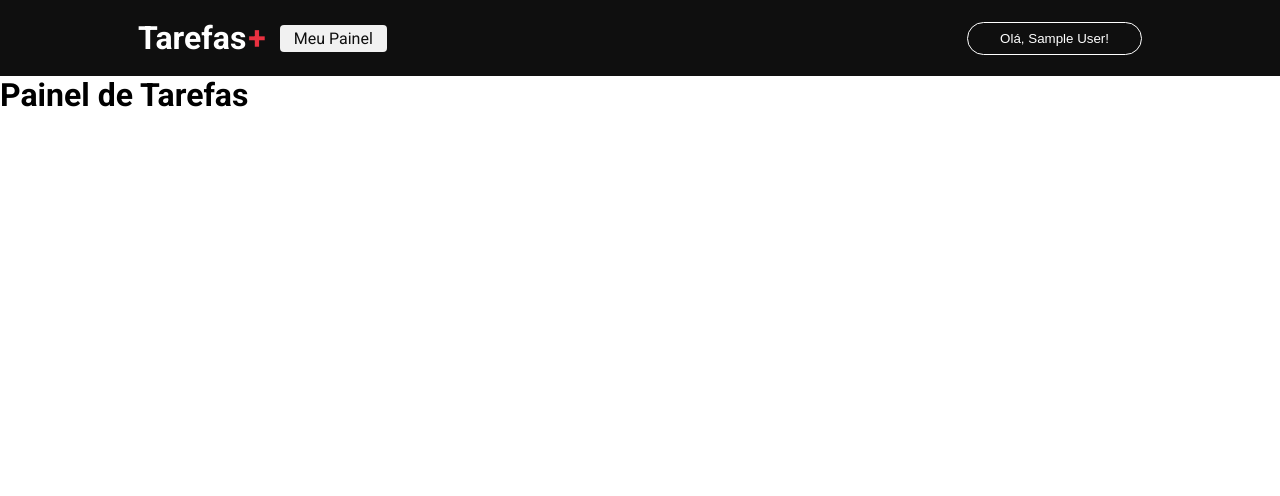
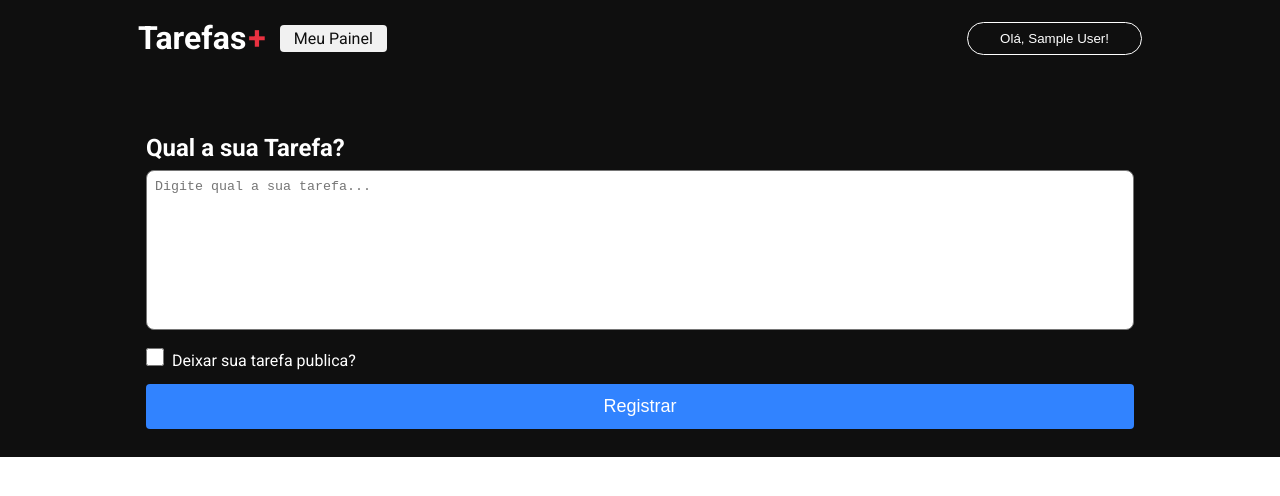
Before and after one commit to pabloteodoro/Task-and-Dashboards, a Next.js app in the folder projeto/: page /dashboard in a window 1280 px wide. Shown: the top 496 px of the page. Built offline with nearby package versions, Linux system fonts and the light colour scheme; no server answers; sample sign-in values are in the browser's storage.

Commit message:
create new feature
I created a component to add tasks and style the website

```diff
--- /dev/null
+++ b/projeto/src/components/textarea/index.tsx
@@ -0,0 +1,6 @@
+import { HTMLProps } from "react";
+import styles from "./styles.module.css";
+
+export function Textarea({ ...rest }: HTMLProps<HTMLTextAreaElement>) {
+    return <textarea className={styles.textarea} { ...rest}></textarea>;
+}
--- /dev/null
+++ b/projeto/src/components/textarea/styles.module.css
@@ -0,0 +1,8 @@
+.textarea {
+    width: 100%;
+    resize: none;
+    height: 160px;
+    border-radius: 8px;
+    outline: none;
+    padding: 8px;
+}
--- a/projeto/src/pages/dashboard/index.tsx
+++ b/projeto/src/pages/dashboard/index.tsx
@@ -2,6 +2,7 @@
 import styles from './styles.module.css';
 import Head from 'next/head';
 import { getSession } from 'next-auth/react';
+import { Textarea } from '../../components/textarea';
 
 export default function Dashboard() {
     return (
@@ -9,8 +10,27 @@
             <Head>
                 <title>Meu Painel de Tarefas </title>
             </Head>
+            <main className={styles.main}>
+                <section className={styles.content}>
+                    <div className={styles.contentForm}>
+                    <h1 className={styles.title}>Qual a sua Tarefa?</h1>
 
-            <h1>Painel de Tarefas</h1>
+                    <form>
+                        <Textarea placeholder="Digite qual a sua tarefa..."/>
+                        <div className={styles.checkboxArea}>
+                            <input type="checkbox" className={styles.checkbox} />
+                            <label>Deixar sua tarefa publica?</label>
+                        </div>
+
+                        <button className={styles.button} type="submit">
+                            Registrar
+                        </button>
+                        </form>
+                        </div>
+                </section>
+            </main>
+
+
         </div>
     );
 }
--- a/projeto/src/pages/dashboard/styles.module.css
+++ b/projeto/src/pages/dashboard/styles.module.css
@@ -0,0 +1,51 @@
+.container {
+    width: 100%;
+}
+
+.content {
+    background-color: #0f0f0f;
+    width: 100%;
+    display: flex;
+    align-items: center;
+    justify-content: center;
+
+}
+
+.contentForm {
+    max-width: 1024px;
+    width: 100%;
+    padding: 0 18px;
+    padding-bottom: 28px;
+    margin-top: 58px;
+}
+
+.title {
+    color: #fff;
+    margin-bottom: 8px;
+}
+
+.checkboxArea label {
+    color: #fff;
+    margin-left: 8px;
+
+}
+
+.checkboxArea {
+    margin: 14px 0;
+}
+
+.checkbox {
+    width: 18px;
+    height: 18px;
+
+}
+
+.button {
+    width: 100%;
+    border: 0;
+    border-radius: 4px;
+    color: #fff;
+    background-color: #3183ff;
+    padding: 12px 0;
+    font-size: 18px;
+}
```
